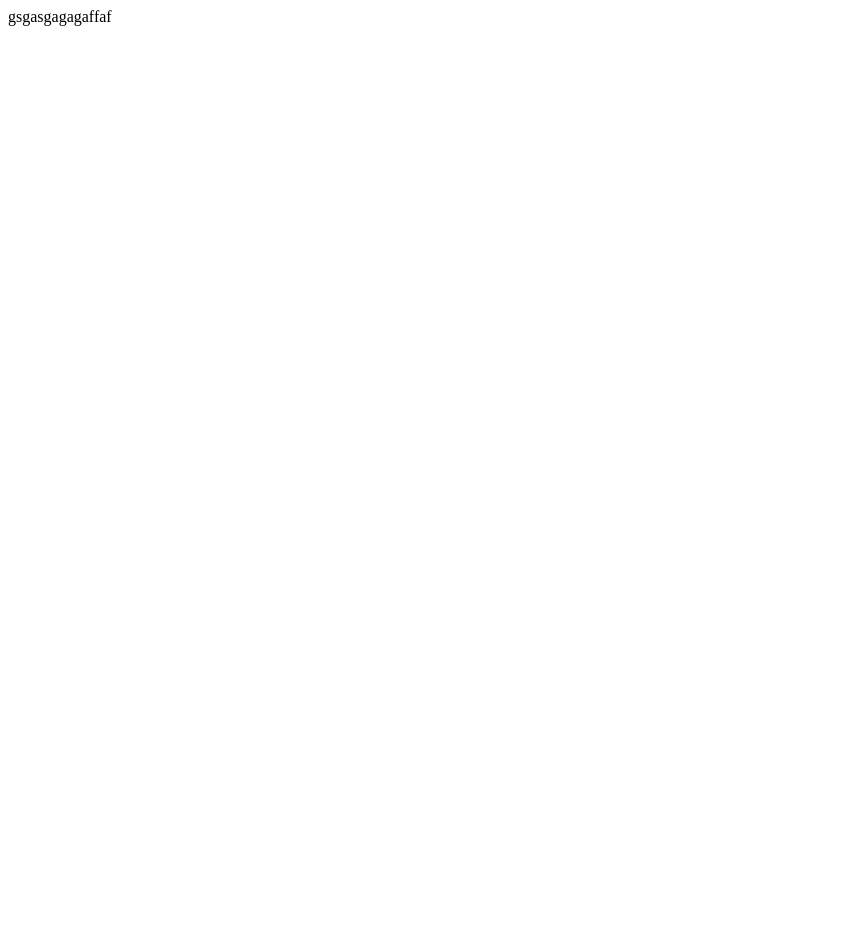
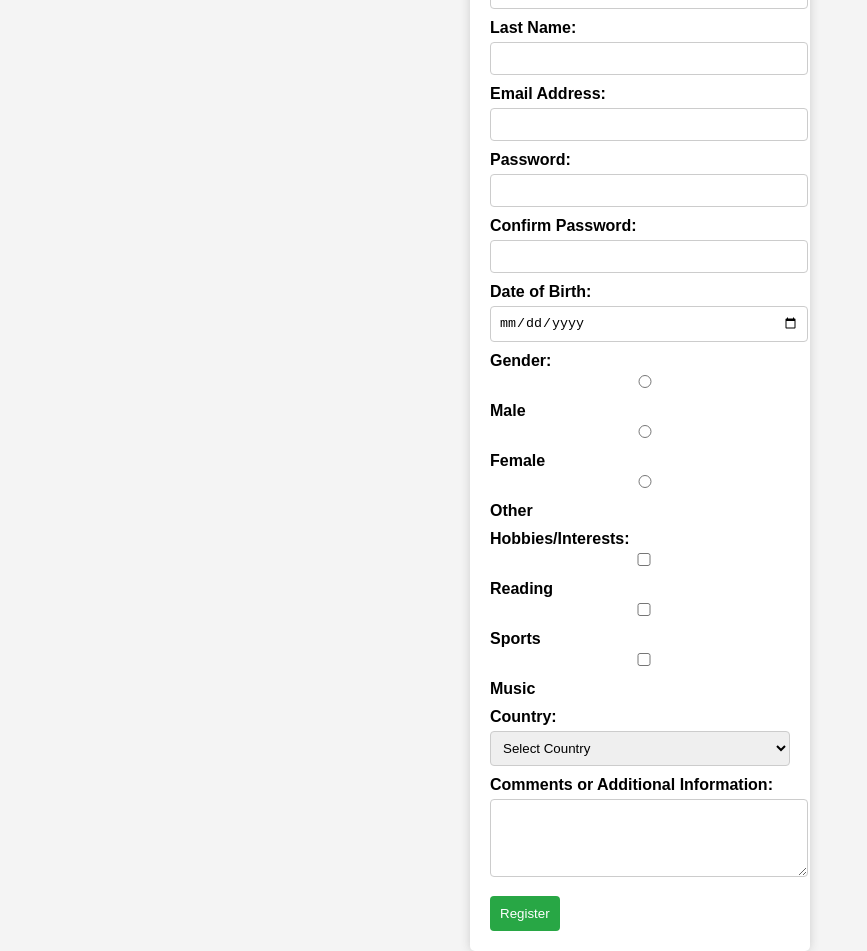
Before and after one commit to Azamat313/4-23, a plain HTML site: page index.html in a window 1280 px wide. Shown: the whole page, without its empty margins (0-867 px from the left). Before the commit the page ends 800 px from the top, so only its background shows below. Drawn offline with Linux system fonts and the light colour scheme.

Commit message:
Index html

```diff
--- a/index.html
+++ b/index.html
@@ -1 +1,96 @@
-gsgasgagagaffaf
+<!DOCTYPE html>
+<html lang="en">
+<head>
+    <meta charset="UTF-8">
+    <meta name="viewport" content="width=device-width, initial-scale=1.0">
+    <title>Registration Form</title>
+    <style>
+        body {
+            font-family: Arial, sans-serif;
+            background-color: #f4f4f4;
+            display: flex;
+            justify-content: center;
+            align-items: center;
+            height: 100vh;
+        }
+        form {
+            background: white;
+            padding: 20px;
+            border-radius: 5px;
+            box-shadow: 0px 0px 10px 0px #ccc;
+            width: 300px;
+        }
+        label {
+            font-weight: bold;
+            display: block;
+            margin-top: 10px;
+        }
+        input, select, textarea {
+            width: 100%;
+            padding: 8px;
+            margin-top: 5px;
+            border: 1px solid #ccc;
+            border-radius: 4px;
+        }
+        button {
+            background-color: #28a745;
+            color: white;
+            padding: 10px;
+            border: none;
+            border-radius: 4px;
+            margin-top: 15px;
+            cursor: pointer;
+        }
+        button:hover {
+            background-color: #218838;
+        }
+    </style>
+</head>
+<body>
+    <form action="#" method="post">
+        <h2>Register</h2>
+
+        <label for="first-name">First Name:</label>
+        <input type="text" id="first-name" name="first-name" required>
+
+        <label for="last-name">Last Name:</label>
+        <input type="text" id="last-name" name="last-name" required>
+
+        <label for="email">Email Address:</label>
+        <input type="email" id="email" name="email" required>
+
+        <label for="password">Password:</label>
+        <input type="password" id="password" name="password" required minlength="6">
+
+        <label for="confirm-password">Confirm Password:</label>
+        <input type="password" id="confirm-password" name="confirm-password" required>
+
+        <label for="dob">Date of Birth:</label>
+        <input type="date" id="dob" name="dob" required>
+
+        <label>Gender:</label>
+        <input type="radio" id="male" name="gender" value="male" required> <label for="male">Male</label>
+        <input type="radio" id="female" name="gender" value="female"> <label for="female">Female</label>
+        <input type="radio" id="other" name="gender" value="other"> <label for="other">Other</label>
+
+        <label>Hobbies/Interests:</label>
+        <input type="checkbox" id="reading" name="hobbies" value="Reading"> <label for="reading">Reading</label>
+        <input type="checkbox" id="sports" name="hobbies" value="Sports"> <label for="sports">Sports</label>
+        <input type="checkbox" id="music" name="hobbies" value="Music"> <label for="music">Music</label>
+
+        <label for="country">Country:</label>
+        <select id="country" name="country" required>
+            <option value="">Select Country</option>
+            <option value="USA">USA</option>
+            <option value="Canada">Canada</option>
+            <option value="UK">UK</option>
+            <option value="Australia">Australia</option>
+        </select>
+
+        <label for="comments">Comments or Additional Information:</label>
+        <textarea id="comments" name="comments" rows="4"></textarea>
+
+        <button type="submit">Register</button>
+    </form>
+</body>
+</html>
```
